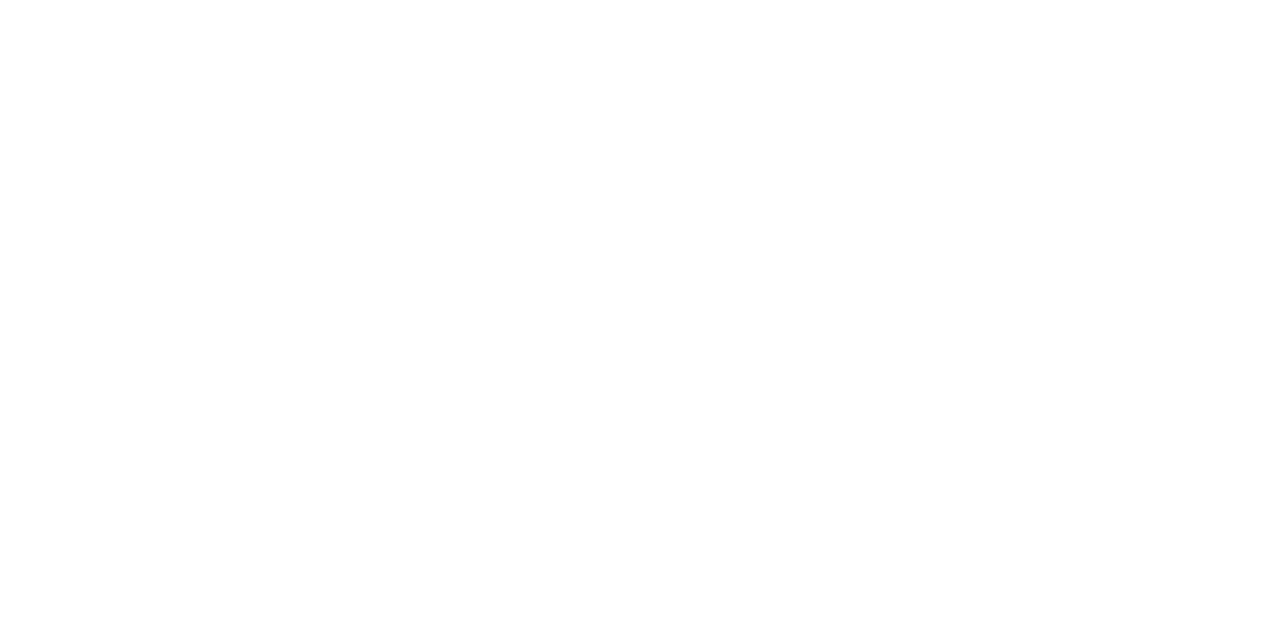
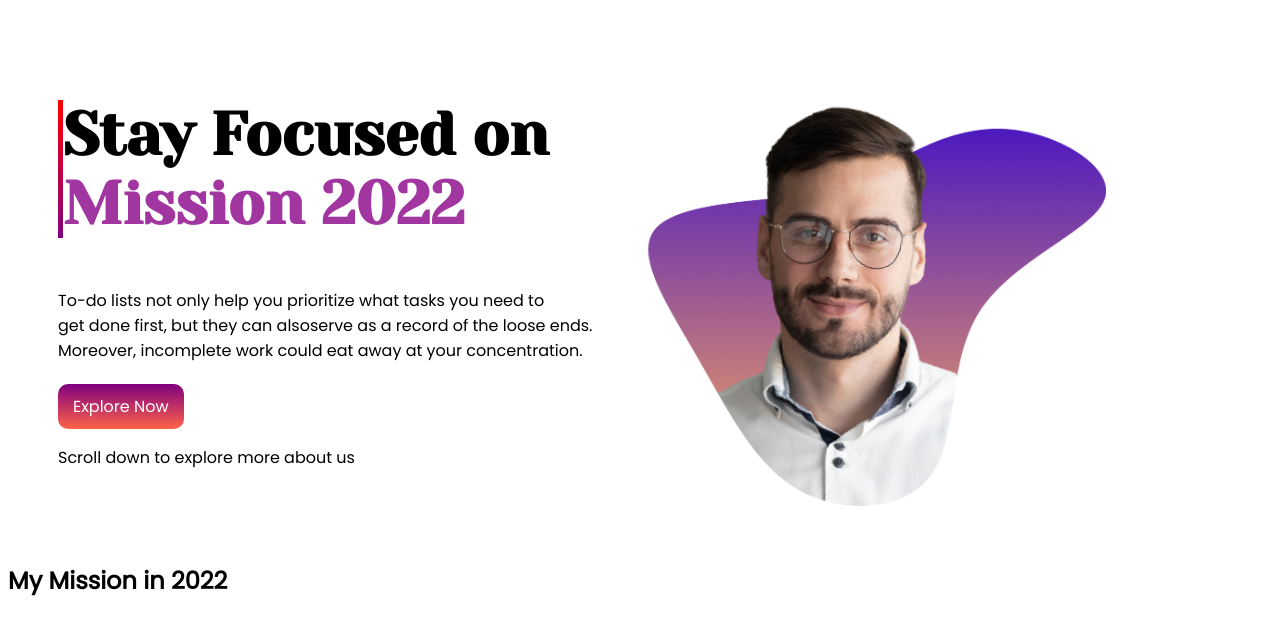
Before and after one commit to Marufux/Assignment-Mission-2022, a plain HTML site: page index.html in a window 1280 px wide. Drawn offline with Linux system fonts and the light colour scheme.

Commit message:
first banner done

```diff
--- a/index.html
+++ b/index.html
@@ -5,6 +5,19 @@
     <meta charset="UTF-8">
     <meta http-equiv="X-UA-Compatible" content="IE=edge">
     <meta name="viewport" content="width=device-width, initial-scale=1.0">
+
+    <!-- Yeseva One font link  -->
+    <link rel="preconnect" href="https://fonts.googleapis.com">
+    <link rel="preconnect" href="https://fonts.gstatic.com" crossorigin>
+    <link href="https://fonts.googleapis.com/css2?family=Yeseva+One&display=swap" rel="stylesheet">
+    <!-- Yeseva One font link  -->
+
+    <!-- Poppins font link  -->
+    <link rel="preconnect" href="https://fonts.googleapis.com">
+    <link rel="preconnect" href="https://fonts.gstatic.com" crossorigin>
+    <link href="https://fonts.googleapis.com/css2?family=Poppins&display=swap" rel="stylesheet">
+
+    <!-- Poppins font link  -->
 
     <!-- css link  -->
     <link rel="stylesheet" href="style.css">
@@ -14,6 +27,39 @@
 </head>
 
 <body>
+    <!-- stay focused part  -->
+    <section class="Stay-focused-area">
+        <div class="flexible">
+            <h1 id="heading-border">
+                Stay Focused on <br> <span class="year-color">Mission 2022</span>
+            </h1>
+            <p>
+                To-do lists not only help you prioritize what tasks you need to <br> get done first, but they can
+                alsoserve as a record of the loose ends. <br>Moreover, incomplete work could eat away at your
+                concentration.
+            </p>
+            <a class="buttons" target="blank"
+                href="https://www.inc.com/justin-bariso/why-intelligent-minds-embrace-rule-of-focus.html#:~:text=So%2C%20use%20the%20rule%20of,about%20five%20minutes%20from%20now.">Explore
+                Now</a>
+            <p>
+                Scroll down to explore more about us
+            </p>
+        </div>
+        <div class="flexible">
+            <img src="images/person/person-5.png" alt="">
+        </div>
+        </div>
+    </section>
+    <!-- stay focused part  -->
+
+    <!-- my mission 2022  -->
+    <section class="my-mission-2022">
+        <div>
+            <h1>
+                My Mission in 2022
+            </h1>
+        </div>
+    </section>
 
 </body>
 
--- a/style.css
+++ b/style.css
@@ -0,0 +1,49 @@
+body{
+    font-family: 'Yeseva One', cursive;
+    font-family: 'Poppins', sans-serif;
+
+}
+
+/* stay focused area  */
+
+.Stay-focused-area{
+    display: flex;
+    margin: 50px;
+}
+
+.year-color{
+    color: rgb(161, 54, 161);
+}
+
+#heading-border{
+    border-left: 5px solid;
+    border-image: linear-gradient(red, purple);
+    border-image-slice: 1;
+    font-size: 60px;
+    font-family: 'Yeseva One', cursive;
+    }
+
+
+.Mission-2022{
+    color: rgb(201, 28, 201);
+}
+
+.buttons{
+    font-family: 'Poppins', sans-serif;
+    display: inline-block;
+    margin-top: 5px;
+    text-decoration: none;
+    color: white;
+    border-radius: 10px;
+    padding: 10px 15px;
+    background-image: linear-gradient(purple, tomato);
+}
+
+
+.flexible{
+    width: 50%
+}
+
+.flexible img{
+    width: 80%
+}
```
